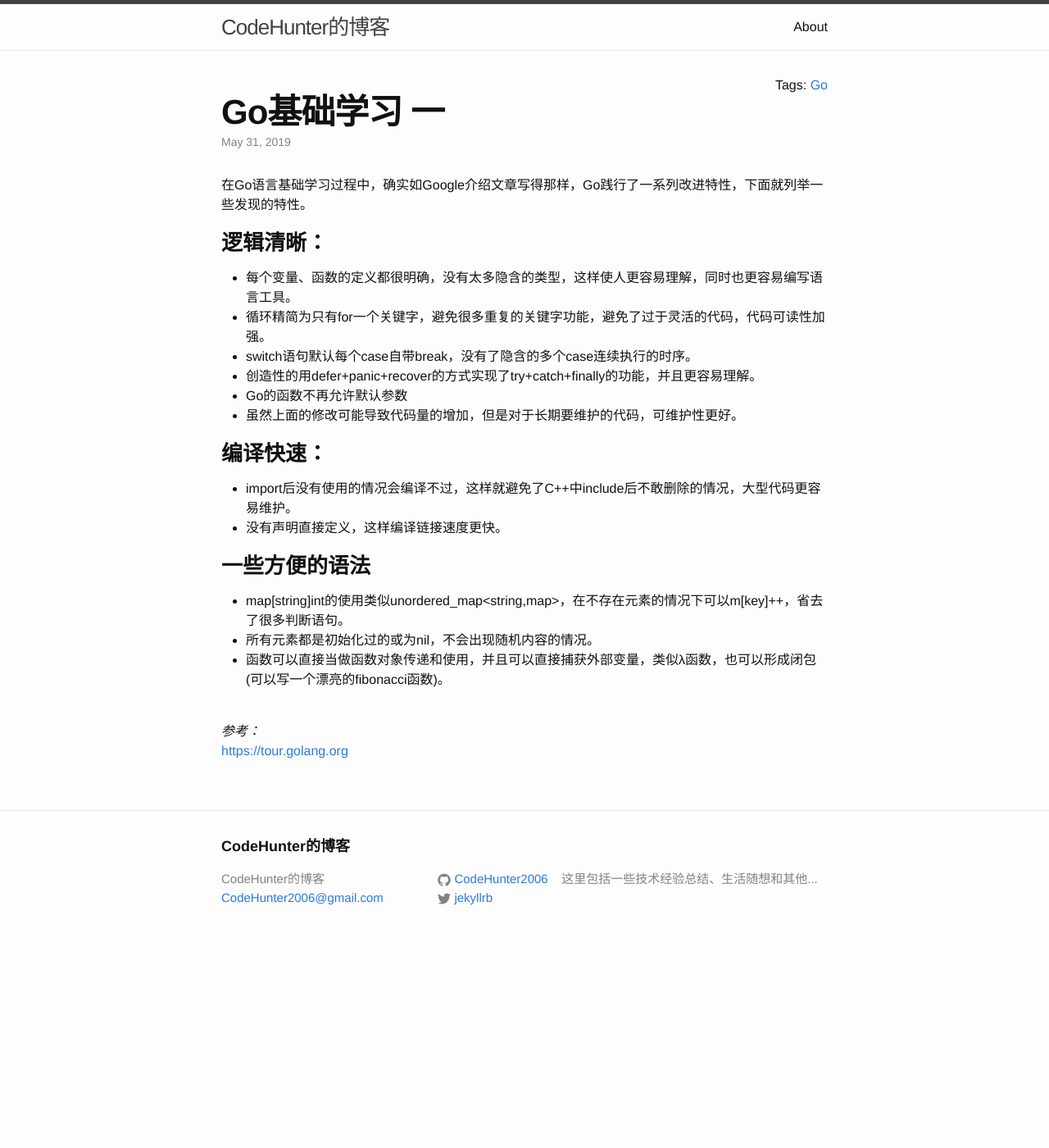
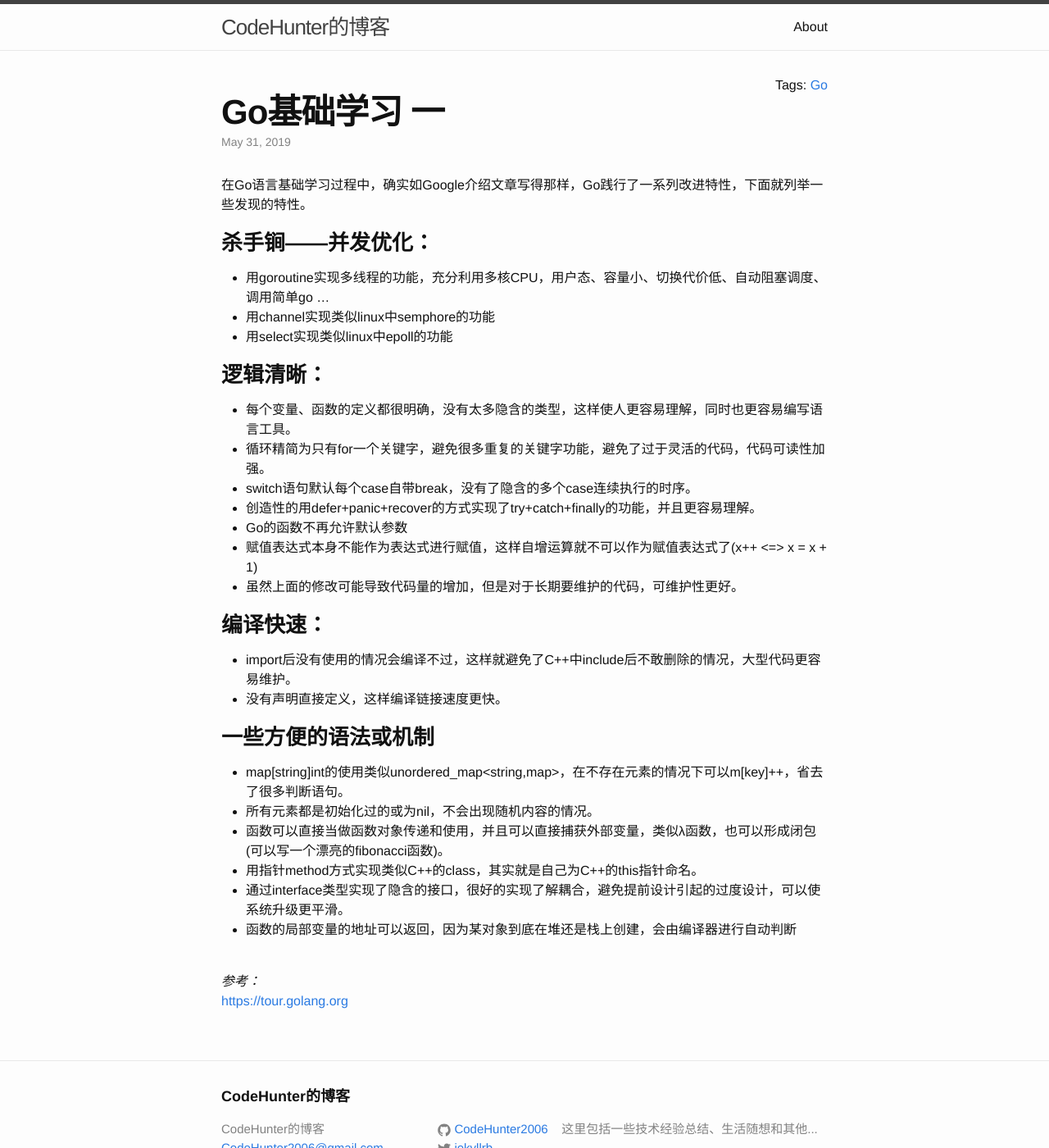
Before and after one commit to CodeHunter2006/CodeHunter2006.github.io, a Jekyll site: the page built from _posts/2019-05-31-Go.md, in a window 1280 px wide and 1400 px high. Shown: the whole window at 82% size. Built offline with Jekyll 4.4.1, drawn with Linux system fonts in a browser that asks for light colours.

Commit message:
增加了一些特性描述。

```diff
--- a/_posts/2019-05-31-Go.md
+++ b/_posts/2019-05-31-Go.md
@@ -7,22 +7,32 @@ tags: Go
 
 在Go语言基础学习过程中，确实如Google介绍文章写得那样，Go践行了一系列改进特性，下面就列举一些发现的特性。
 
+### 杀手锏——并发优化：
+* 用goroutine实现多线程的功能，充分利用多核CPU，用户态、容量小、切换代价低、自动阻塞调度、调用简单go ...
+* 用channel实现类似linux中semphore的功能
+* 用select实现类似linux中epoll的功能
+
 ### 逻辑清晰：
 * 每个变量、函数的定义都很明确，没有太多隐含的类型，这样使人更容易理解，同时也更容易编写语言工具。
 * 循环精简为只有for一个关键字，避免很多重复的关键字功能，避免了过于灵活的代码，代码可读性加强。
 * switch语句默认每个case自带break，没有了隐含的多个case连续执行的时序。
 * 创造性的用defer+panic+recover的方式实现了try+catch+finally的功能，并且更容易理解。
 * Go的函数不再允许默认参数
+* 赋值表达式本身不能作为表达式进行赋值，这样自增运算就不可以作为赋值表达式了(x++ <=> x = x + 1)
 * 虽然上面的修改可能导致代码量的增加，但是对于长期要维护的代码，可维护性更好。
 
 ### 编译快速：
 * import后没有使用的情况会编译不过，这样就避免了C++中include后不敢删除的情况，大型代码更容易维护。
 * 没有声明直接定义，这样编译链接速度更快。
 
-### 一些方便的语法
+### 一些方便的语法或机制
 * map[string]int的使用类似unordered_map<string,map>，在不存在元素的情况下可以m[key]++，省去了很多判断语句。
 * 所有元素都是初始化过的或为nil，不会出现随机内容的情况。
 * 函数可以直接当做函数对象传递和使用，并且可以直接捕获外部变量，类似λ函数，也可以形成闭包(可以写一个漂亮的fibonacci函数)。
+* 用指针method方式实现类似C++的class，其实就是自己为C++的this指针命名。
+* 通过interface类型实现了隐含的接口，很好的实现了解耦合，避免提前设计引起的过度设计，可以使系统升级更平滑。
+* 函数的局部变量的地址可以返回，因为某对象到底在堆还是栈上创建，会由编译器进行自动判断
+
 
 <br/>
 *参考：*<br/>
```
